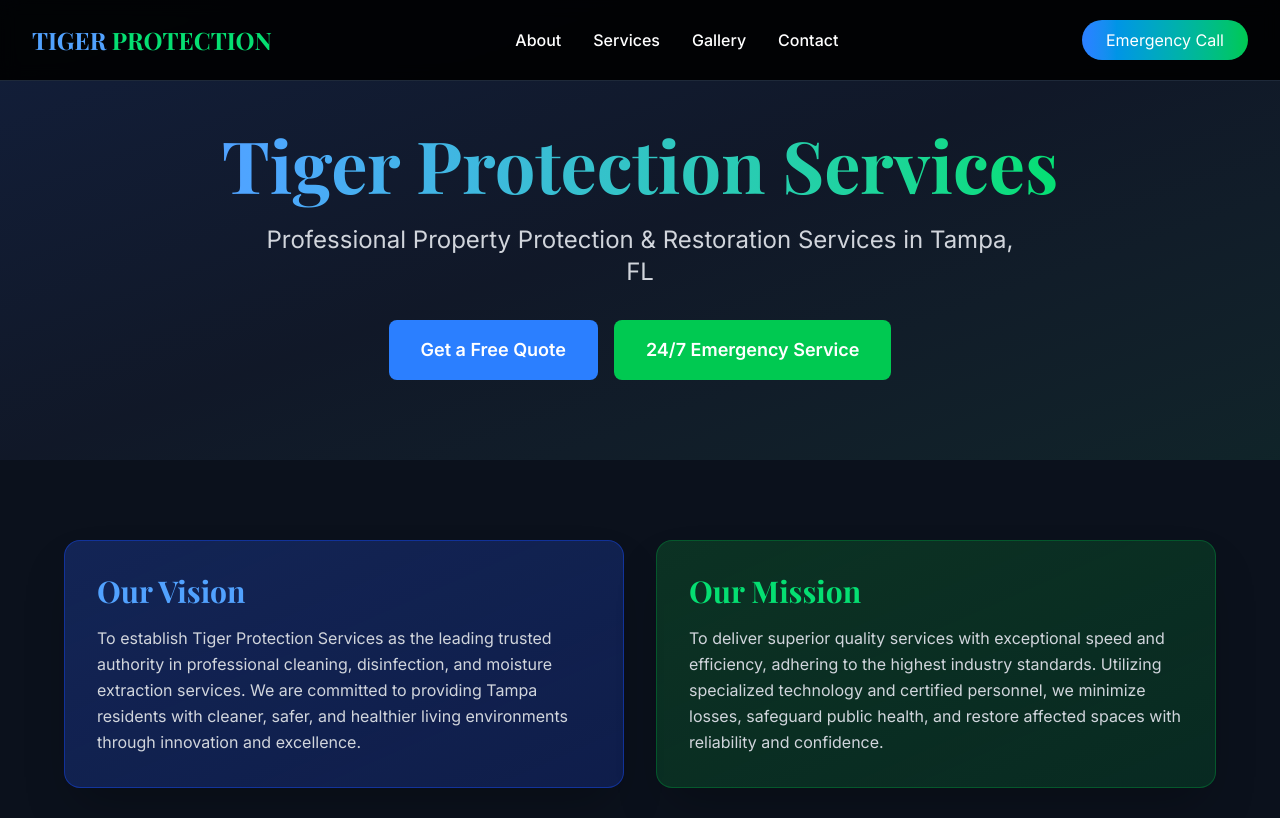
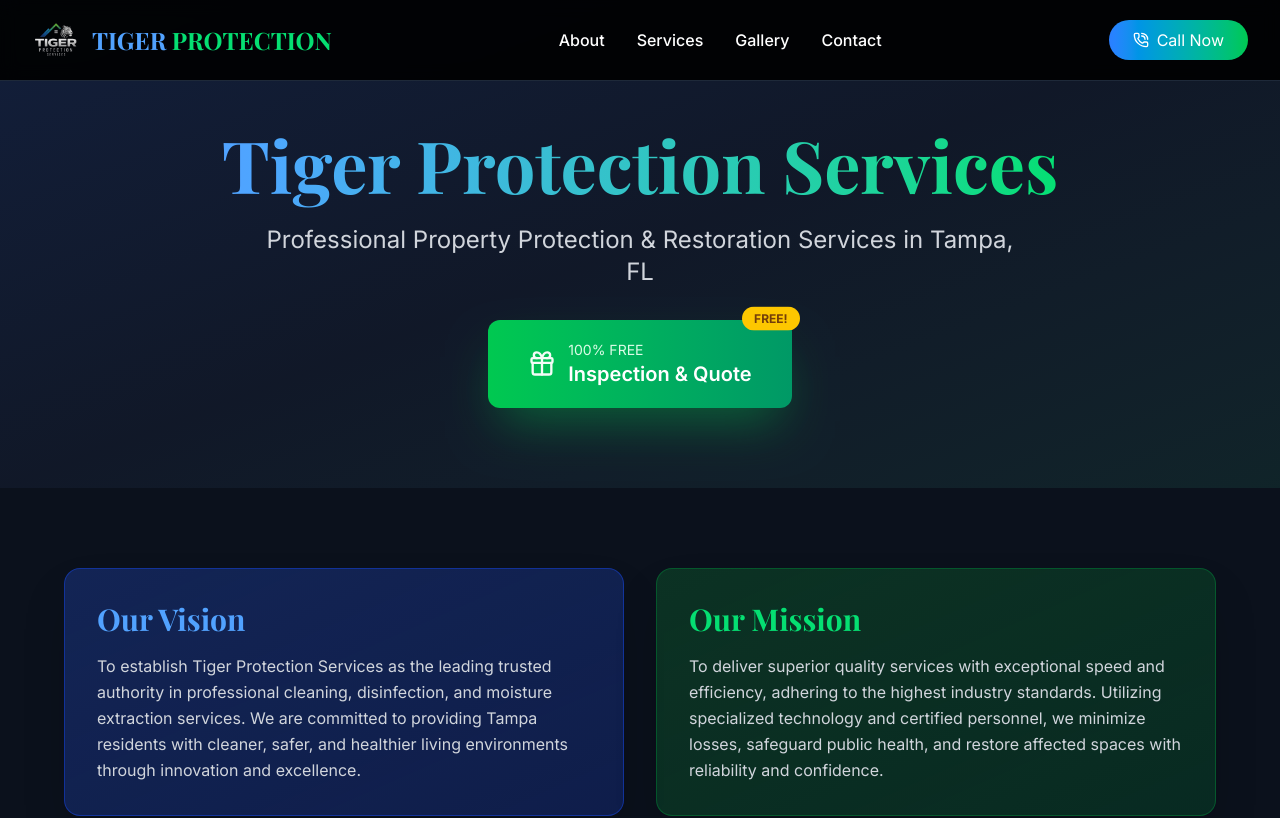
Before and after one commit to nexushcr/Tiger-Protection-services, a React (Vite) app: page / in a window 1280 px wide. Shown: the top 818 px of the page. Built offline with nearby package versions, Linux system fonts and the light colour scheme.

Commit message:
Add logo and update CTA buttons with free inspection message

```diff
--- a/src/App.jsx
+++ b/src/App.jsx
@@ -1,5 +1,5 @@
 import React, { useState, useEffect } from 'react';
-import { Phone, Mail, MapPin, Facebook, Instagram, ChevronLeft, ChevronRight, Droplets, Shield, Wind, Sparkles, Wrench } from 'lucide-react';
+import { Phone, Mail, MapPin, Facebook, Instagram, ChevronLeft, ChevronRight, Droplets, Shield, Wind, Sparkles, Wrench, Gift, PhoneCall } from 'lucide-react';
 
 const TigerProtectionWebsite = () => {
   const [currentSlide, setCurrentSlide] = useState(0);
@@ -72,6 +72,12 @@
         <div className="max-w-7xl mx-auto px-4 sm:px-6 lg:px-8">
           <div className="flex justify-between items-center h-20">
             <div className="flex items-center space-x-3">
+              {/* Logo */}
+              <img
+                src="/logo.png"
+                alt="Tiger Protection Services Logo"
+                className="h-12 w-12 object-contain"
+              />
               <div className="text-2xl font-bold" style={{fontFamily: "'Playfair Display', serif"}}>
                 <span className="text-blue-400">TIGER</span>
                 <span className="text-green-400"> PROTECTION</span>
@@ -83,8 +89,9 @@
               <a href="#gallery" className="hover:text-blue-400 transition">Gallery</a>
               <a href="#contact" className="hover:text-green-400 transition">Contact</a>
             </div>
-            <a href="tel:+17868212717" className="bg-gradient-to-r from-blue-500 to-green-500 px-6 py-2 rounded-full hover:shadow-lg hover:shadow-blue-500/50 transition">
-              Emergency Call
+            <a href="tel:+17868212717" className="bg-gradient-to-r from-blue-500 to-green-500 px-6 py-2 rounded-full hover:shadow-lg hover:shadow-blue-500/50 transition flex items-center gap-2">
+              <PhoneCall className="w-4 h-4" />
+              <span className="hidden sm:inline">Call Now</span>
             </a>
           </div>
         </div>
@@ -104,11 +111,19 @@
               Professional Property Protection & Restoration Services in Tampa, FL
             </p>
             <div className="flex flex-wrap justify-center gap-4">
-              <a href="#contact" className="bg-blue-500 hover:bg-blue-600 px-8 py-4 rounded-lg text-lg font-semibold transition transform hover:scale-105">
-                Get a Free Quote
-              </a>
-              <a href="tel:+17868212717" className="bg-green-500 hover:bg-green-600 px-8 py-4 rounded-lg text-lg font-semibold transition transform hover:scale-105">
-                24/7 Emergency Service
+              {/* Free Inspection Button */}
+              <a
+                href="#contact"
+                className="group relative bg-gradient-to-r from-green-500 to-emerald-600 hover:from-green-600 hover:to-emerald-700 px-10 py-5 rounded-xl text-xl font-semibold transition transform hover:scale-105 shadow-2xl shadow-green-500/40 hover:shadow-green-500/60 flex items-center gap-3"
+              >
+                <Gift className="w-7 h-7 animate-pulse" />
+                <div className="text-left">
+                  <div className="text-sm font-normal text-green-100">100% FREE</div>
+                  <div>Inspection & Quote</div>
+                </div>
+                <div className="absolute -top-2 -right-2 bg-yellow-400 text-yellow-900 text-xs font-bold px-3 py-1 rounded-full animate-bounce">
+                  FREE!
+                </div>
               </a>
             </div>
           </div>
@@ -286,18 +301,22 @@
               </div>
             </div>
 
-            <div className="bg-gray-800 p-8 rounded-xl border border-gray-700">
-              <h3 className="text-2xl font-bold mb-4" style={{fontFamily: "'Playfair Display', serif"}}>
-                Need Emergency Service?
+            <div className="bg-gradient-to-br from-gray-800 to-gray-900 p-8 rounded-xl border border-gray-700 relative overflow-hidden">
+              <div className="absolute top-0 right-0 bg-green-500 text-white text-xs font-bold px-3 py-1 rounded-bl-lg">
+                FREE INSPECTION
+              </div>
+              <h3 className="text-2xl font-bold mb-4 mt-4" style={{fontFamily: "'Playfair Display', serif"}}>
+                Get Your Free Quote Today!
               </h3>
               <p className="text-gray-400 mb-6 leading-relaxed">
                 Our certified team is available 24/7 to respond to your emergency. Contact us now for rapid response, professional service, and guaranteed results.
               </p>
               <a
                 href="tel:+17868212717"
-                className="block w-full bg-gradient-to-r from-blue-500 to-green-500 text-center py-4 rounded-lg font-semibold hover:shadow-lg hover:shadow-blue-500/50 transition transform hover:scale-105 mb-4"
+                className="block w-full bg-gradient-to-r from-green-500 to-emerald-600 hover:from-green-600 hover:to-emerald-700 text-center py-4 rounded-lg font-semibold hover:shadow-lg hover:shadow-green-500/50 transition transform hover:scale-105 mb-4 flex items-center justify-center gap-2"
               >
-                Call Emergency Line Now
+                <Gift className="w-5 h-5" />
+                Get Free Inspection Now
               </a>
               <p className="text-sm text-center text-gray-500">
                 Free consultation • Licensed & Insured • Fast response
```
Also changed, not shown: public/logo.png (added), 1 other file (tests, documents, lock files or other folders).
